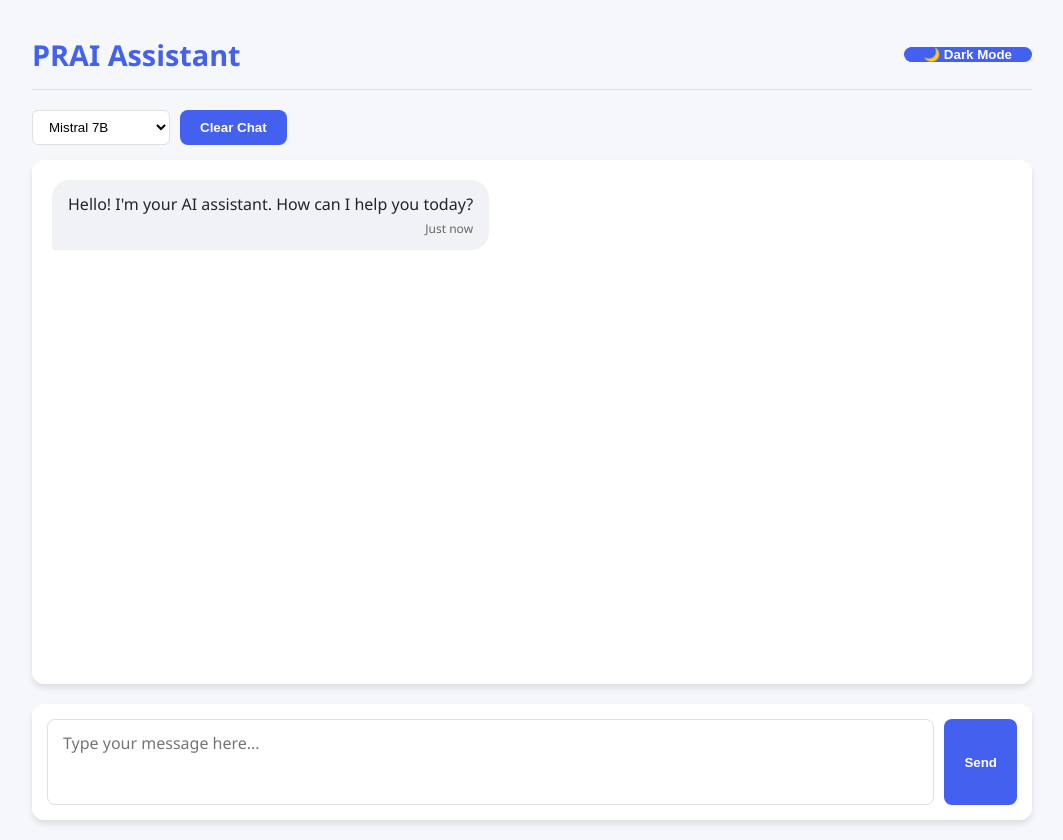
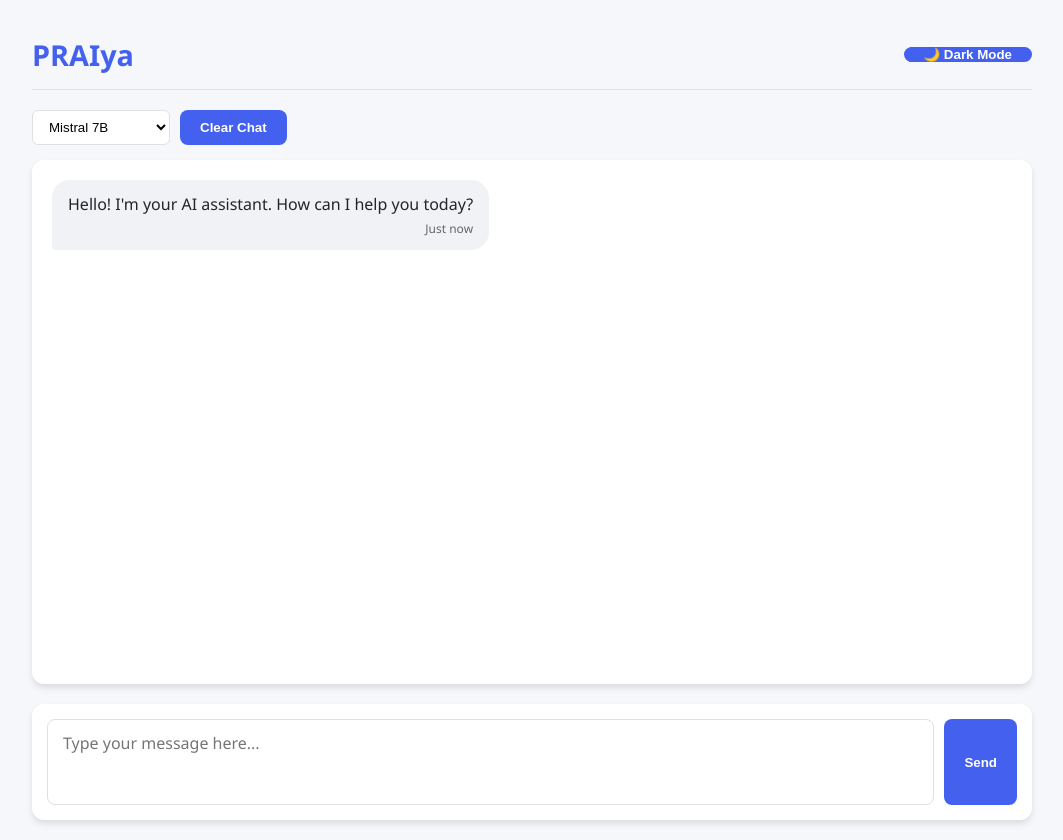
Before and after one commit to prnv1105/AI-CHAT-ASSISTANT, a plain HTML site: page index.html in a window 1280 px wide. Shown: the whole page, without its empty margins (108-1171 px from the left). Drawn offline with Linux system fonts and the light colour scheme.

Commit message:
Update index.html

```diff
--- a/index.html
+++ b/index.html
@@ -221,7 +221,7 @@
 <body>
     <div class="container">
         <header>
-            <h1>PRAI Assistant</h1>
+            <h1>PRAIya </h1>
             <button id="themeToggle">🌙 Dark Mode</button>
         </header>
 
```
